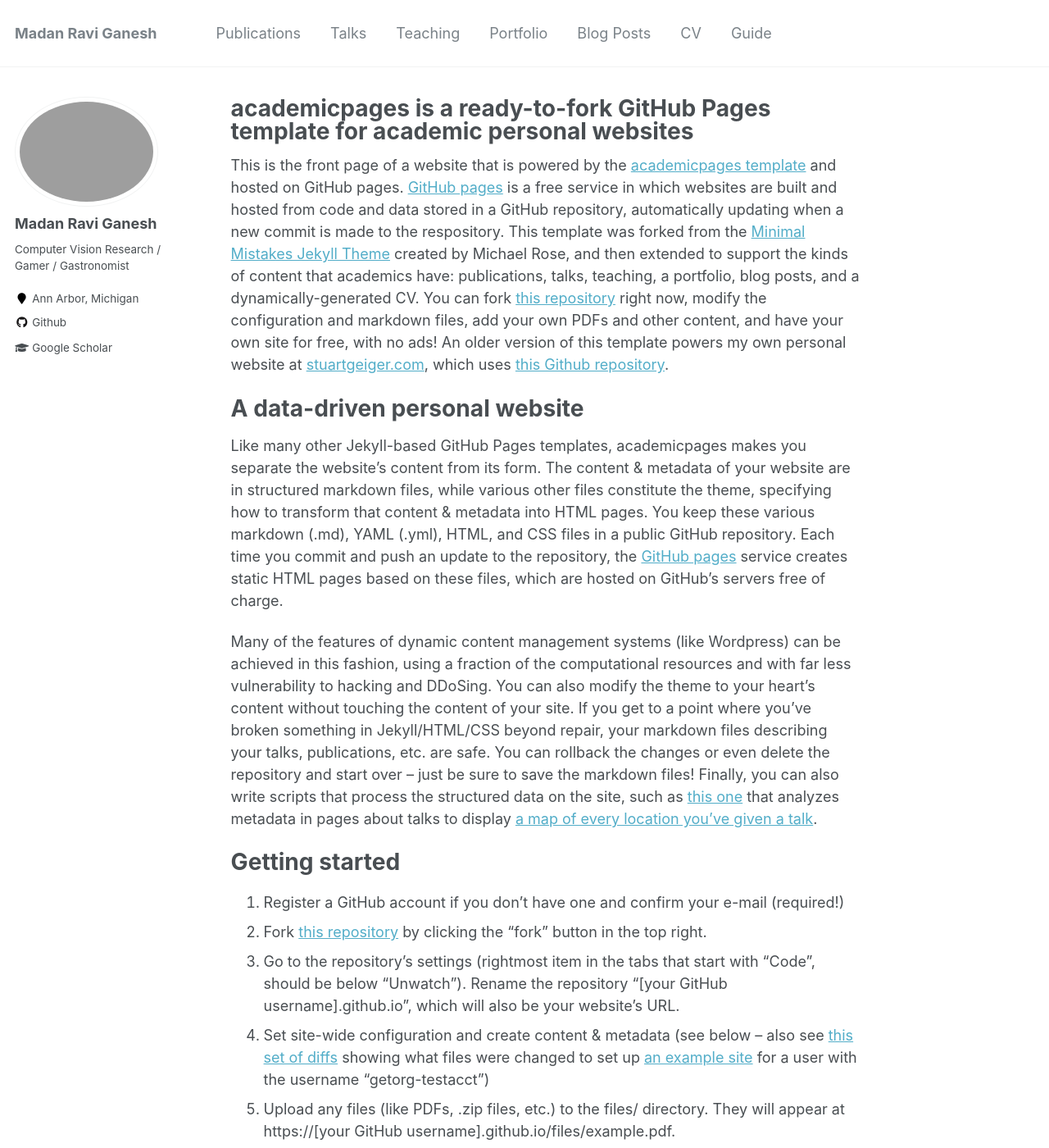
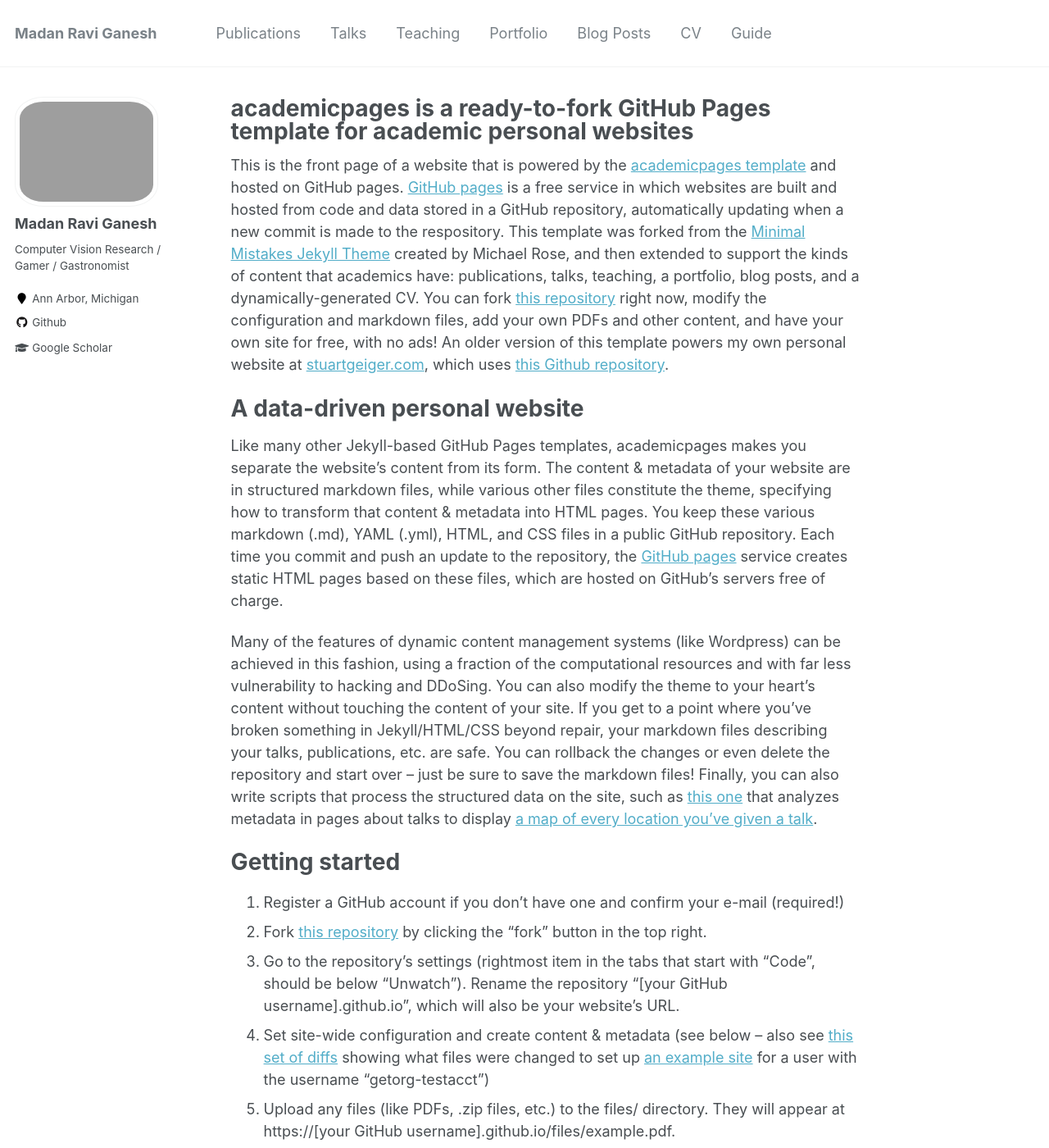
Before and after one commit to zeonzir/zeonzir.github.io, a Jekyll site: the page built from _pages/about.md, in a window 1280 px wide and 1400 px high. Shown: the whole window at 82% size. Built offline with Jekyll 4.4.1, drawn with Linux system fonts in a browser that asks for light colours.

Commit message:
Profile pic edit testing

```diff
--- a/_sass/_sidebar.scss
+++ b/_sass/_sidebar.scss
@@ -72,7 +72,7 @@
 .author__avatar {
   display: table-cell;
   vertical-align: top;
-  width: 36px;
+  // width: 36px;
   // set width only, for non-square avatars
   // height: 36px;
 
@@ -84,7 +84,7 @@
 
   img {
     max-width: 175px;
-    border-radius: 50%;
+    border-radius: 20%;
 
     @include breakpoint($large) {
       padding: 5px;
```
